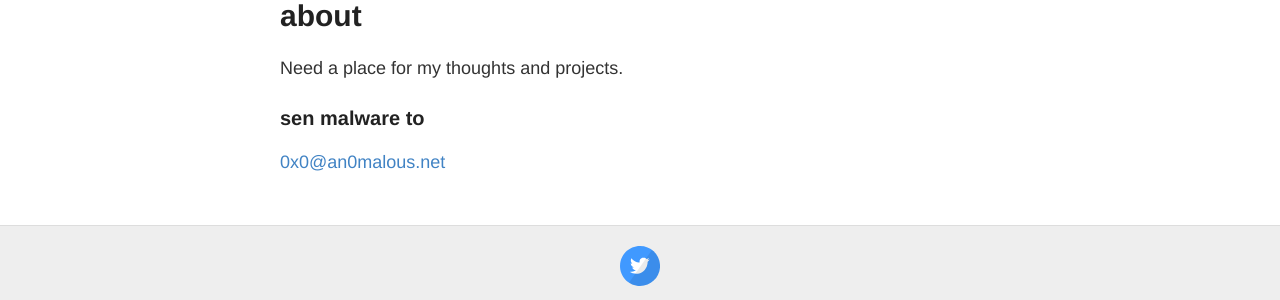
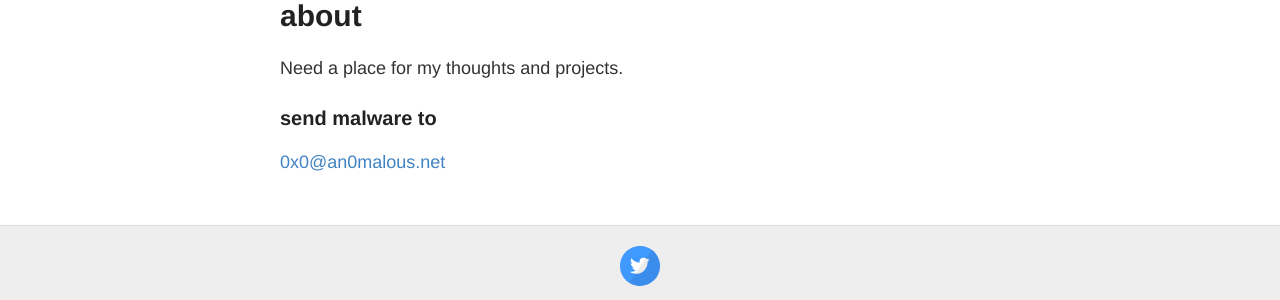
Before and after one commit to jasalinasjr/ctrlesc.xyz, a Jekyll site: the page built from about.md, in a window 1280 px wide. Shown: the part 171-471 px from the top of the page. Built offline with Jekyll 4.4.1, drawn with Linux system fonts in a browser that asks for light colours.

Commit message:
update about

```diff
--- a/about.md
+++ b/about.md
@@ -6,6 +6,6 @@ permalink: /about/
 
 Need a place for my thoughts and projects.
 
-### sen malware to
+### send malware to
 
 [0x0@an0malous.net](mailto:0x0@an0malous.net)
```
